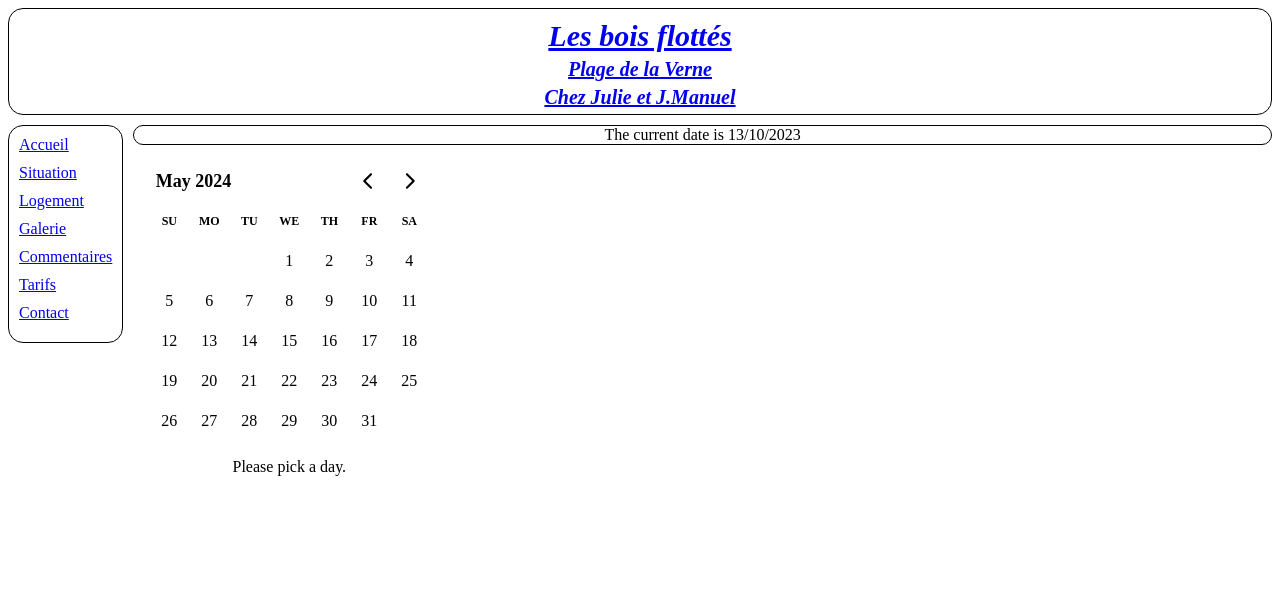
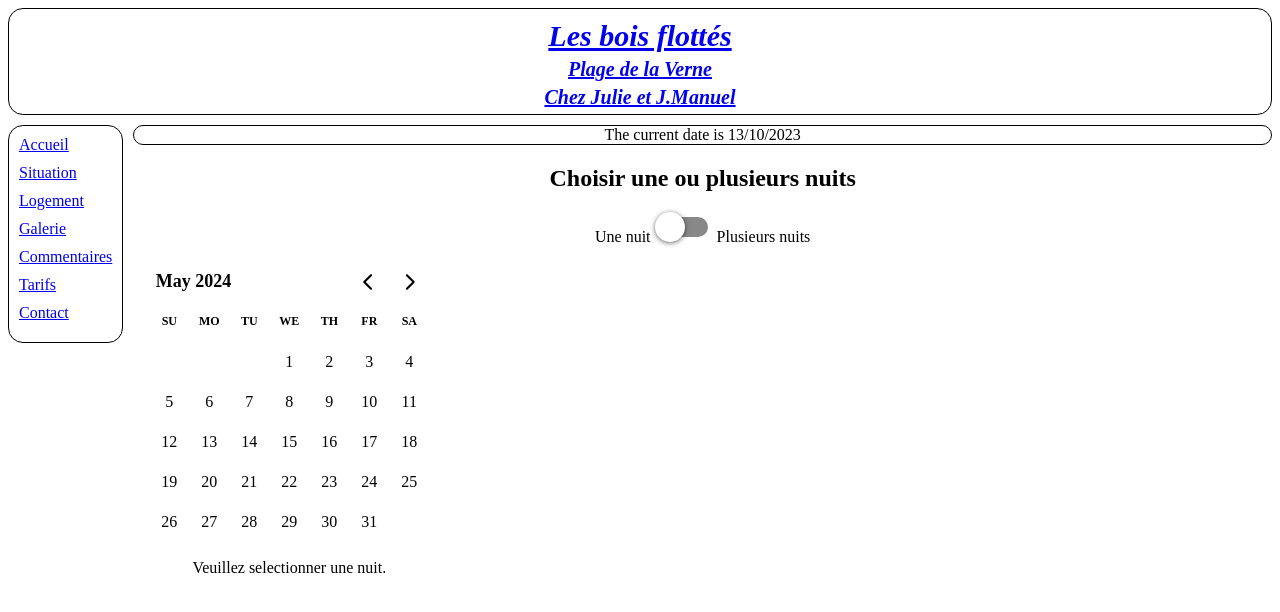
Before and after one commit to AlibertJimmy/Lesboisflottes, a React (Create React App) app: page /Pricing in a window 1280 px wide. Shown: the top 612 px of the page. Built offline with nearby package versions, Linux system fonts and the light colour scheme.

Commit message:
Adding Toggle Button and Single/Range option

```diff
--- a/package.json
+++ b/package.json
@@ -15,6 +15,7 @@
     "react-photo-gallery": "^8.0.0",
     "react-router-dom": "6.10.0",
     "react-scripts": "5.0.1",
+    "react-switch": "^7.0.0",
     "styled-components": "^6.0.9",
     "web-vitals": "^2.1.0"
   },
--- /dev/null
+++ b/src/components/ToggleButton/toggleButton.jsx
@@ -0,0 +1,61 @@
+import { Component } from "react";
+import Switch from 'react-switch'
+
+
+class MaterialDesignSwitch extends Component {
+    constructor() {
+      super();
+      this.state = { checked: false };
+      this.handleChange = this.handleChange.bind(this);
+    }
+
+    handleChange(checked) {
+      this.setState({ checked });
+      console.log('jfjfjfjf')
+      this.props.onChange(checked);
+
+    }
+
+    render() {
+      return (
+        <div className="example">
+          <h2>Choisir une ou plusieurs nuits</h2>
+          <label htmlFor="material-switch">
+            <span>Une nuit   </span>
+            <Switch
+              checked={this.state.checked}
+              onChange={this.handleChange}
+              onColor="#86d3ff"
+              onHandleColor="#2693e6"
+              handleDiameter={30}
+              uncheckedIcon={false}
+              checkedIcon={false}
+              boxShadow="0px 1px 5px rgba(0, 0, 0, 0.6)"
+              activeBoxShadow="0px 0px 1px 10px rgba(0, 0, 0, 0.2)"
+              height={20}
+              width={48}
+              className="react-switch"
+              id="material-switch"
+            />
+          </label>
+          <span>   Plusieurs nuits</span>
+        </div>
+      )
+    }
+}
+
+function ToggleButton({onToggle, selection}) {
+
+
+
+    return (
+        <div>
+            <MaterialDesignSwitch
+                onChange={() => onToggle()}
+                checked={selection === 'multiple'}
+            />
+        </div>
+    )
+  }
+
+  export default ToggleButton
--- a/src/pages/Pricing/princing.jsx
+++ b/src/pages/Pricing/princing.jsx
@@ -1,4 +1,4 @@
-import { useState } from 'react'
+import { useState, useEffect } from 'react'
 
 import styled from 'styled-components'
 
@@ -8,7 +8,7 @@ import { format } from 'date-fns'
 import '../../utils/style/react-day-picker.css'
 
 import DateDisplay from '../../components/DateDisplay/datedisplay'
-
+import ToggleButton from '../../components/ToggleButton/toggleButton'
 
 const PricingWrapper = styled.div`
   text-align: center;
@@ -16,26 +16,57 @@ const PricingWrapper = styled.div`
 
 
 function Pricing() {
-    const [selectedDay, setSelectedDay] = useState();
+
     const currentDate = format(new Date(), 'dd/MM/yyyy')
     console.log(`Current Date is ${currentDate}`);
 
+    const [selection, setAsSelection] = useState('single');
+
+    const switchDaySelection = () => {
+      setAsSelection(selection === 'single' ? 'range' : 'single');
+      console.log(`selection : ${selection}`)
+    }
+
+    useEffect(() => {
+      console.log(`selection : ${selection}`);
+    }, [selection]);
+
+
+    const [selectedDay, setSelectedDay] = useState();
+    const [range, setRange] = useState();
 
     const footer = selectedDay ? (
-        <p>You selected {format(selectedDay, 'PPP')}.</p>
+        <p>Vous avez choisis la nuit du {format(selectedDay, 'PPP')}.</p>
       ) : (
-        <p>Please pick a day.</p>
+        <p>Veuillez selectionner une nuit.</p>
       );
 
+    let footer2 = <p>Veuillez choisir votre jour d'arrivée.</p>;
+    if (range?.from) {
+      if (!range.to) {
+        footer2 = <p>Arrivée le : {format(range.from, 'PPP')}</p>;
+      } else if (range.to) {
+        footer2 = (
+          <div>
+            <p>Arrivée le : {format(range.from, 'PPP')}.</p>
+            <p>Départ le : {format(range.to, 'PPP')}.</p>
+          </div>
+        );
+      }
+    }
 
   return (
       <PricingWrapper>
         <DateDisplay currentDate={currentDate}/>
+        <ToggleButton onToggle={switchDaySelection} selection={selection}/>
         <DayPicker
-            mode="single"
-            selected={selectedDay}
-            onSelect={setSelectedDay}
-            footer={footer}
+            mode={selection}
+            //selected={selectedDay}
+            selected={selection === 'single' ? selectedDay : range}
+            //onSelect={setSelectedDay}
+            onSelect={selection === 'single' ? setSelectedDay : setRange}
+            //footer={footer}
+            footer={selection === 'single' ? footer : footer2}
             defaultMonth={new Date(2024, 4)}
         />
       </PricingWrapper>
```
Also changed, not shown: 1 other file (tests, documents, lock files or other folders).
